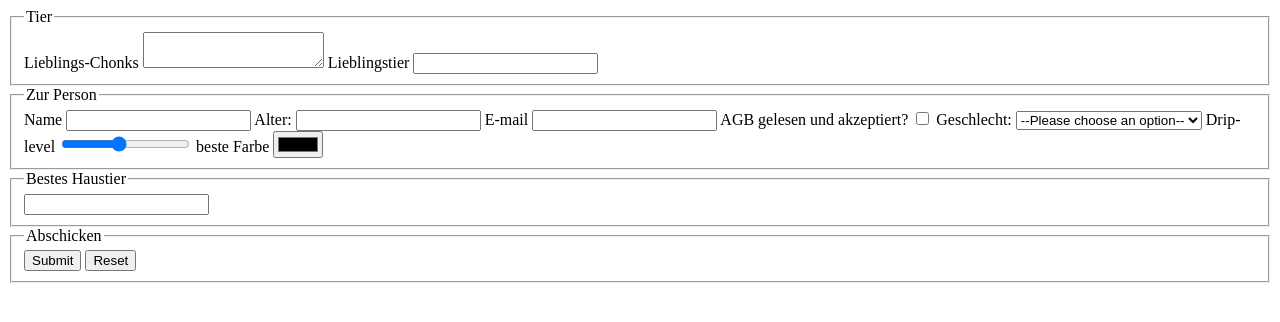
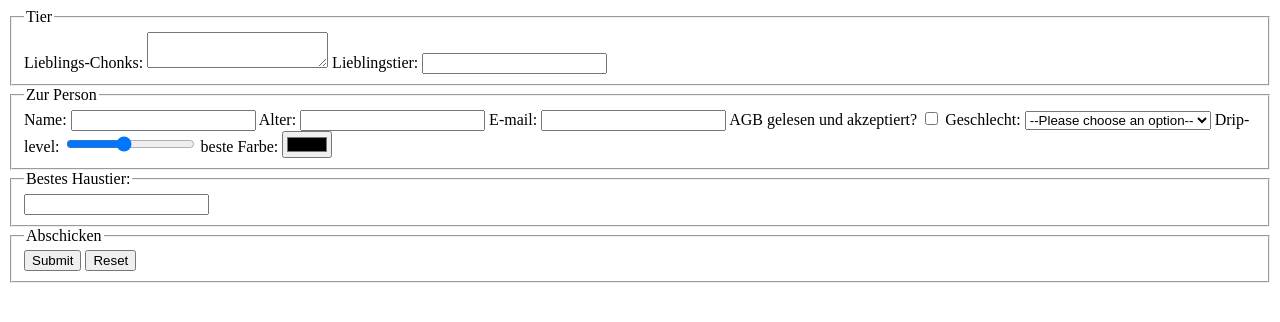
Before and after one commit to dieter4902/WebEngineering, a plain HTML site: page form.html in a window 1280 px wide. Drawn offline with Linux system fonts and the light colour scheme.

Commit message:
eric schmeric

```diff
--- a/form.html
+++ b/form.html
@@ -9,20 +9,23 @@
     <form>
         <fieldset>
             <legend>Tier</legend>
-            <label for="area">Lieblings-Chonks</label>
+            <label for="area">Lieblings-Chonks:</label>
             <textarea id="area"></textarea>
-            <label for="text">Lieblingstier</label>
+            <label for="text">Lieblingstier:</label>
             <input id="text" type="text">
 
         </fieldset>
         <fieldset>
             <legend>Zur Person</legend>
-            <label for="name">Name</label>
+            <label for="name">Name:</label>
             <input id="name" type="text">
+
             <label for="num">Alter:</label>
             <input id="num" type="number" min="0">
-            <label for="email">E-mail</label>
+
+            <label for="email">E-mail:</label>
             <input id="email" type="email">
+
             <label for="agb">AGB gelesen und akzeptiert?</label>
             <input id="agb" type="checkbox">
 
@@ -34,15 +37,15 @@
                 <option value="other">anderes</option>
             </select>
 
-            <label for="range">Drip-level</label>
+            <label for="range">Drip-level:</label>
             <input id="range" type="range" min="1" max="10" value="5">
 
-            <label for="color">beste Farbe</label>
+            <label for="color">beste Farbe:</label>
             <input id="color" type="color">
         </fieldset>
 
         <fieldset>
-            <legend>Bestes Haustier</legend>
+            <legend>Bestes Haustier:</legend>
 
             <input list="animals">
             <datalist id="animals">
```
